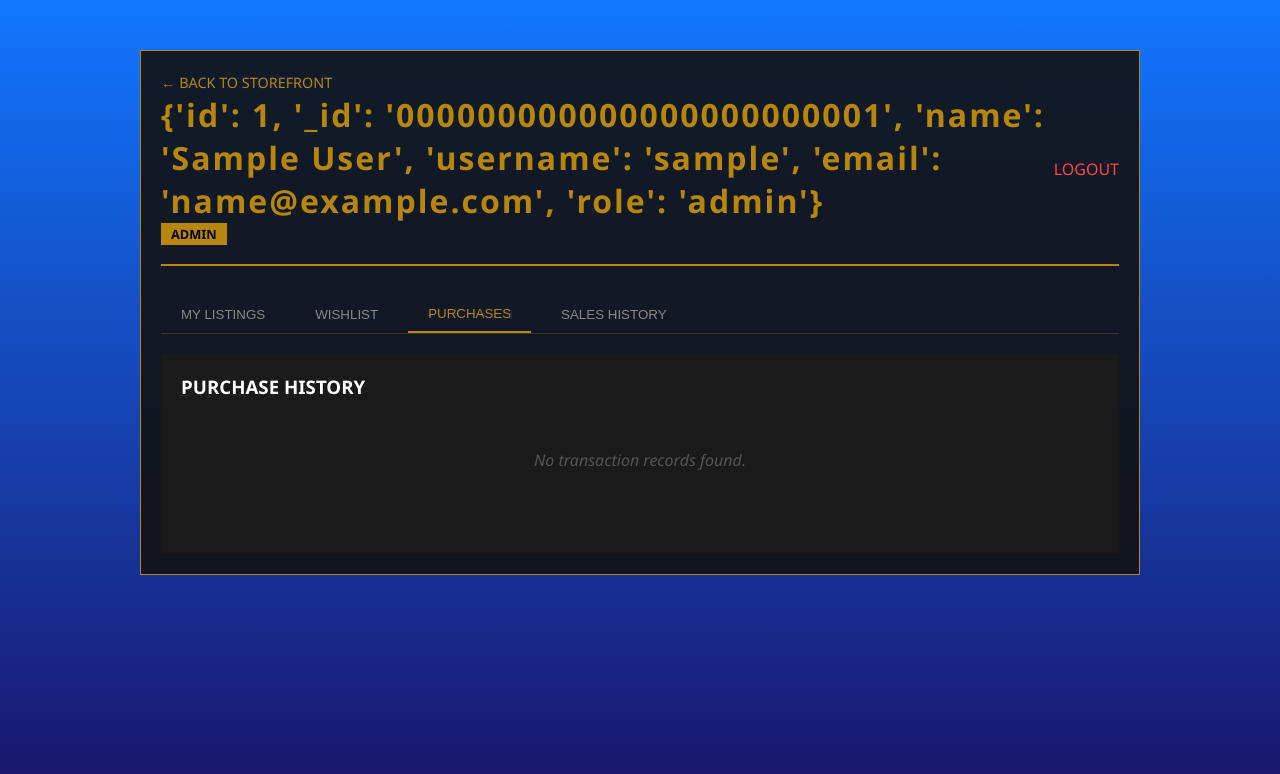
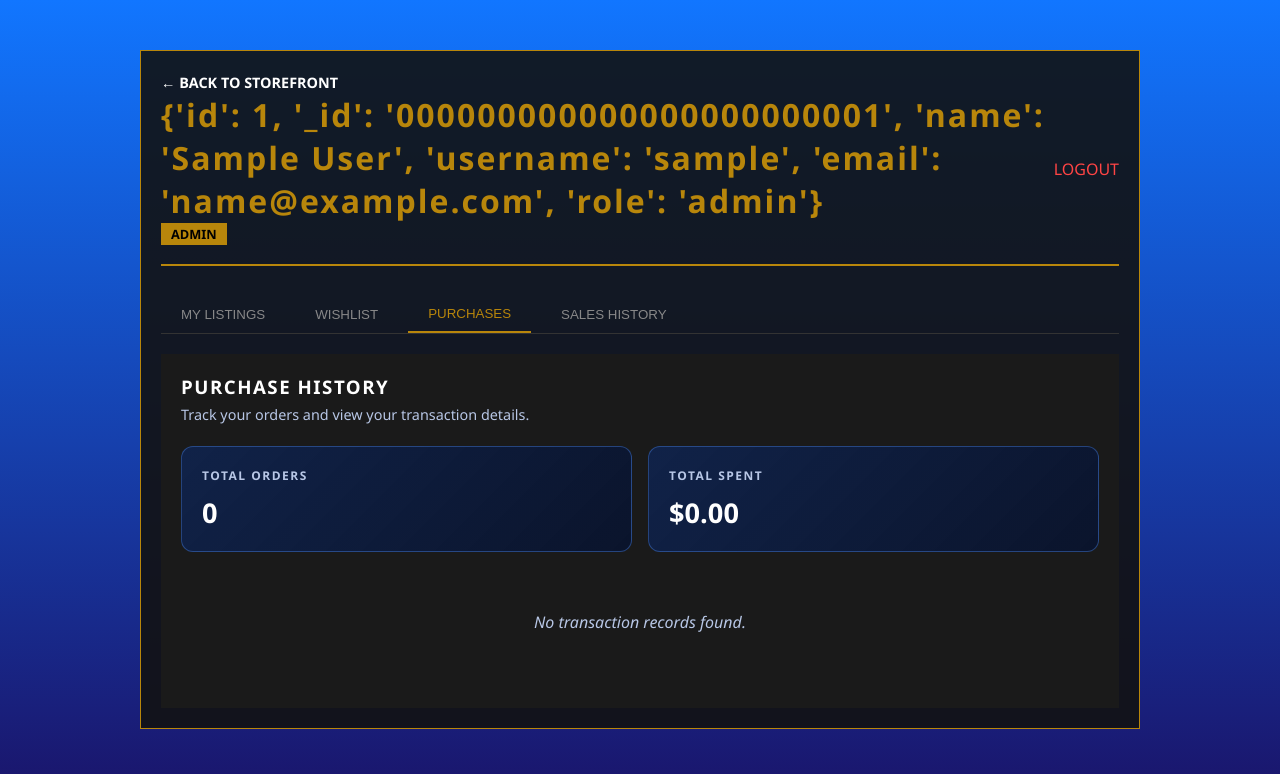
Before and after one commit to EGWcode/TheVault_404, a Flask app: page /auth/account in a window 1280 px wide, after a click on "PURCHASES". Shown: the top 774 px of the page. Run offline with Flask 3, Linux system fonts and the light colour scheme; the visitor is signed in with stand-in values (Sample User, id 1); data that the repository does not hold is empty; some libraries are stand-ins or nearby versions.

Commit message:
Improve Pirate Cove purchase history page

```diff
--- a/templates/account.html
+++ b/templates/account.html
@@ -6,8 +6,7 @@
     <meta charset="UTF-8">
     <meta name="viewport" content="width=device-width, initial-scale=1.0">
     <title>The Vault | Account Console</title>
-    <link rel="stylesheet" href="{{ url_for('static', filename='css/storefront.css') }}">
-    <style>
+    <link rel="stylesheet" href="{{ url_for('static', filename='css/storefront.css') }}">    <style>
         :root { --gold: #B8860B; --dark-bg: #121212; }
 
         body { background-color: #000; color: white; font-family: 'Segoe UI', sans-serif; }
@@ -124,8 +123,154 @@
         }
         .wishlist-cart-btn:hover { background: rgba(184,134,11,0.15); }
         .wishlist-cart-btn:disabled { opacity: 0.5; cursor: not-allowed; }
+        /*Created by Sidney Cerami 11/13/2026: Purchase History*/
+     .purchase-items {
+        display: grid;
+        gap: 16px;
+        margin-top: 20px;
+    }
 
-        .purchase-items { display: grid; gap: 12px; margin-top: 16px; }
+    .purchase-header {
+        margin-bottom: 22px;
+    }
+
+    .purchase-header h3 {
+        color: #ffffff;
+        letter-spacing: 1.5px;
+        margin-bottom: 6px;
+    }
+
+    .purchase-subtitle {
+        color: #b8c7e6;
+        font-size: 0.9rem;
+        margin-top: 6px;
+    }
+
+    .purchase-summary {
+        display: grid;
+        grid-template-columns: repeat(2, minmax(0, 1fr));
+        gap: 16px;
+        margin-bottom: 24px;
+    }
+
+    .purchase-summary-card {
+        background: linear-gradient(
+            135deg,
+            rgba(0, 51, 160, 0.35),
+            rgba(10, 20, 45, 0.95)
+        );
+        border: 1px solid rgba(70, 125, 220, 0.45);
+        border-radius: 12px;
+        padding: 20px;
+        transition: 0.25s ease;
+    }
+
+    .purchase-summary-card:hover {
+        border-color: #467ddd;
+        transform: translateY(-2px);
+    }
+
+    .summary-label {
+        display: block;
+        color: #b8c7e6;
+        font-size: 0.75rem;
+        font-weight: 600;
+        letter-spacing: 1.5px;
+        margin-bottom: 10px;
+    }
+
+    .purchase-summary-card strong {
+        color: #ffffff;
+        font-size: 1.7rem;
+    }
+
+    .purchase-row {
+        background: linear-gradient(
+            135deg,
+            rgba(0, 51, 160, 0.2),
+            #101a30
+        );
+        border: 1px solid rgba(70, 125, 220, 0.3);
+        border-left: 4px solid #0033A0;
+        border-radius: 10px;
+        padding: 18px;
+        transition: 0.25s ease;
+    }
+
+    .purchase-row:hover {
+        border-color: #467ddd;
+        border-left-color: #467ddd;
+        transform: translateY(-2px);
+    }
+
+    .purchase-conf {
+        color: #ffffff;
+        font-size: 0.85rem;
+        font-weight: 700;
+        letter-spacing: 1px;
+        margin-bottom: 8px;
+        overflow-wrap: anywhere;
+    }
+
+    .purchase-meta {
+        color: #b8c7e6;
+        font-size: 0.85rem;
+        margin-top: 4px;
+    }
+
+    .purchase-bottom {
+        display: flex;
+        justify-content: space-between;
+        align-items: center;
+        flex-wrap: wrap;
+        gap: 12px;
+        margin-top: 14px;
+    }
+
+    .purchase-total {
+        color: #ffffff;
+        font-size: 1.1rem;
+        font-weight: 700;
+    }
+
+    .purchase-details-link {
+        color: #ffffff;
+        background: #0033A0;
+        font-size: 0.85rem;
+        font-weight: 700;
+        text-decoration: none;
+        border: 1px solid #467ddd;
+        border-radius: 6px;
+        padding: 7px 12px;
+        transition: 0.2s ease;
+    }
+
+    .purchase-details-link:hover {
+        background: #174fc0;
+        border-color: #ffffff;
+    }
+
+    #purchasesEmptyState {
+        color: #b8c7e6;
+        padding: 35px 15px;
+        text-align: center;
+    }
+
+    @media (max-width: 600px) {
+        .purchase-summary {
+            grid-template-columns: 1fr;
+        }
+
+        .purchase-row {
+            padding: 14px;
+        }
+
+        .purchase-bottom {
+            align-items: flex-start;
+            flex-direction: column;
+        }
+    }
+       /*.purchase-items { display: grid; gap: 12px; margin-top: 16px; }
         .purchase-row {
             border: 1px solid #333;
             background: #111;
@@ -133,9 +278,20 @@
         }
         .purchase-conf { color: var(--gold); font-size: 0.8rem; font-weight: bold; letter-spacing: 1px; margin-bottom: 4px; }
         .purchase-meta { color: #aaa; font-size: 0.85rem; margin-top: 4px; }
-        .purchase-total { color: var(--gold); font-weight: bold; float: right; }
+        .purchase-total { color: var(--gold); font-weight: bold; float: right; } */
+        /*Changed by Sidney Cerami 11/13/2026: Back Button to match design*/
+        .back-btn {
+        color: #ffffff;
+        text-decoration: none;
+        font-size: 0.9rem;
+        font-weight: 600;
+        transition: color 0.2s ease;
+    }
 
-        .back-btn { color: var(--gold); text-decoration: none; font-size: 0.9rem; }
+    .back-btn:hover {
+        color: #467ddd;
+    }
+        /*.back-btn { color: var(--gold); text-decoration: none; font-size: 0.9rem; }*/
     </style>
 </head>
 <body>
@@ -172,11 +328,40 @@
         <div id="wishlistItemsContainer" class="wishlist-items"></div>
     </div>
 
+    <!--Changed By Sidney Cerami 11/13/2026: Purchase History-->
     <div id="purchases" class="tab-content">
+        <div class="purchase-header">
+            <div>
+                <h3>PURCHASE HISTORY</h3>
+                <p class="purchase-subtitle">
+                    Track your orders and view your transaction details.
+                </p>
+            </div>
+        </div>
+
+        <div class="purchase-summary">
+            <div class="purchase-summary-card">
+                <span class="summary-label">TOTAL ORDERS</span>
+                <strong id="totalOrders">0</strong>
+            </div>
+
+            <div class="purchase-summary-card">
+                <span class="summary-label">TOTAL SPENT</span>
+                <strong id="totalSpent">$0.00</strong>
+            </div>
+        </div>
+
+        <div id="purchasesEmptyState" class="empty-state">
+            Loading your orders...
+        </div>
+
+        <div id="purchasesContainer" class="purchase-items"></div>
+    </div>
+  <!--<div id="purchases" class="tab-content">
         <h3>PURCHASE HISTORY</h3>
         <p id="purchasesEmptyState" class="empty-state">Loading your orders...</p>
         <div id="purchasesContainer" class="purchase-items"></div>
-    </div>
+    </div> -->
 
     <div id="sales" class="tab-content">
         <h3>SALES HISTORY</h3>
```
